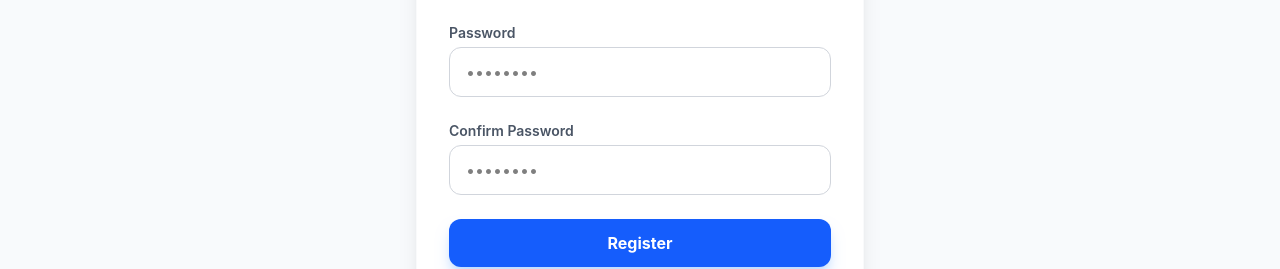
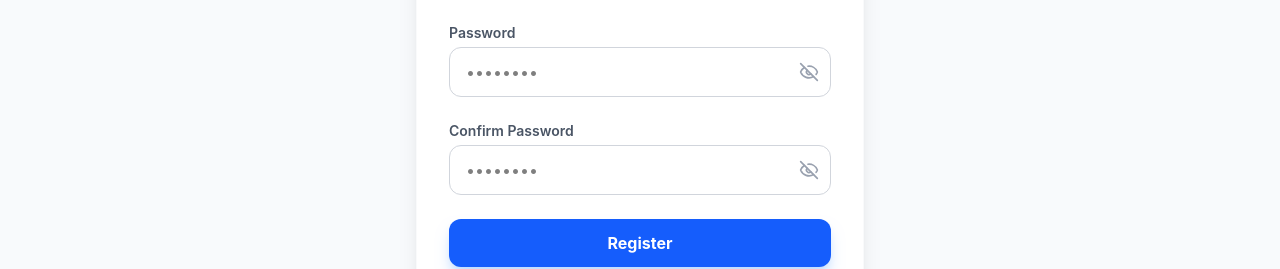
Before and after one commit to sumiya-yasmin/nexus-mart, a Vue app in the folder nexus-frontend/: page /register in a window 1280 px wide. Shown: the part 382-651 px from the top of the page. Built offline with nearby package versions, Linux system fonts and the light colour scheme.

Commit message:
Implement password eye toggle in login, signup page

```diff
--- a/nexus-frontend/src/components/AuthForm.vue
+++ b/nexus-frontend/src/components/AuthForm.vue
@@ -1,4 +1,5 @@
 <script setup>
+import { Eye, EyeOff } from 'lucide-vue-next';
 import { ref } from 'vue';
 
 const props = defineProps(['mode']);
@@ -9,6 +10,9 @@ const form = ref({
     'password': '',
     'password_confirmation': '',
 })
+
+const showPassword = ref(false);
+const showConfirmPassword = ref(false);
 </script>
 <template>
   <div class="flex flex-col items-center justify-center min-h-[50vh]">
@@ -30,12 +34,24 @@ const form = ref({
 
         <div>
           <label class="block text-sm font-semibold text-gray-600 mb-1">Password</label>
-          <input v-model="form.password" type="password" class="w-full px-4 py-3 rounded-xl border border-gray-300 focus:border-blue-500 focus:ring-2 focus:ring-blue-200 outline-none transition-all" placeholder="••••••••" />
+          <div class="relative">
+          <input v-model="form.password" :type="showPassword? 'text' : 'password'" class="w-full px-4 py-3 rounded-xl border border-gray-300 focus:border-blue-500 focus:ring-2 focus:ring-blue-200 outline-none transition-all" placeholder="••••••••" />
+          <button @click="showPassword = !showPassword" type="button" class="absolute cursor-pointer right-3 top-1/2 -translate-y-1/2 text-gray-400 hover:text-blue-600 transition-colors">
+              <Eye v-if="showPassword" :size="20" />
+              <eye-off v-else :size="20"/>
+          </button>
+          </div>
         </div>
 
         <div v-if="mode === 'register'">
           <label class="block text-sm font-semibold text-gray-600 mb-1">Confirm Password</label>
-          <input v-model="form.password_confirmation" type="password" class="w-full px-4 py-3 rounded-xl border border-gray-300 focus:border-blue-500 focus:ring-2 focus:ring-blue-200 outline-none transition-all" placeholder="••••••••" />
+           <div class="relative">
+          <input v-model="form.password_confirmation" :type="showConfirmPassword? 'text' : 'password'"  class="w-full px-4 py-3 rounded-xl border border-gray-300 focus:border-blue-500 focus:ring-2 focus:ring-blue-200 outline-none transition-all" placeholder="••••••••" />
+          <button @click="showConfirmPassword = !showConfirmPassword" type="button" class="absolute cursor-pointer right-3 top-1/2 -translate-y-1/2 text-gray-400 hover:text-blue-600 transition-colors">
+              <Eye v-if="showConfirmPassword" :size="20" />
+              <eye-off v-else :size="20"/>
+          </button>
+          </div>
         </div>
 
         <button type="submit" class="w-full py-3 px-4 bg-blue-600 hover:bg-blue-700 text-white font-bold rounded-xl shadow-lg shadow-blue-200 transition-all active:scale-95">
--- a/nexus-frontend/src/components/Navbar.vue
+++ b/nexus-frontend/src/components/Navbar.vue
@@ -66,6 +66,7 @@ const handleLogout = async () => {
       </router-link>
       <router-link to="/cart">
         <button
+        v-if="!isAdmin"
           class="relative py-2 px-4 text-gray-600 hover:bg-gray-100 rounded-full transition"
         >
           <span class="text-lg">🛒</span>
```
